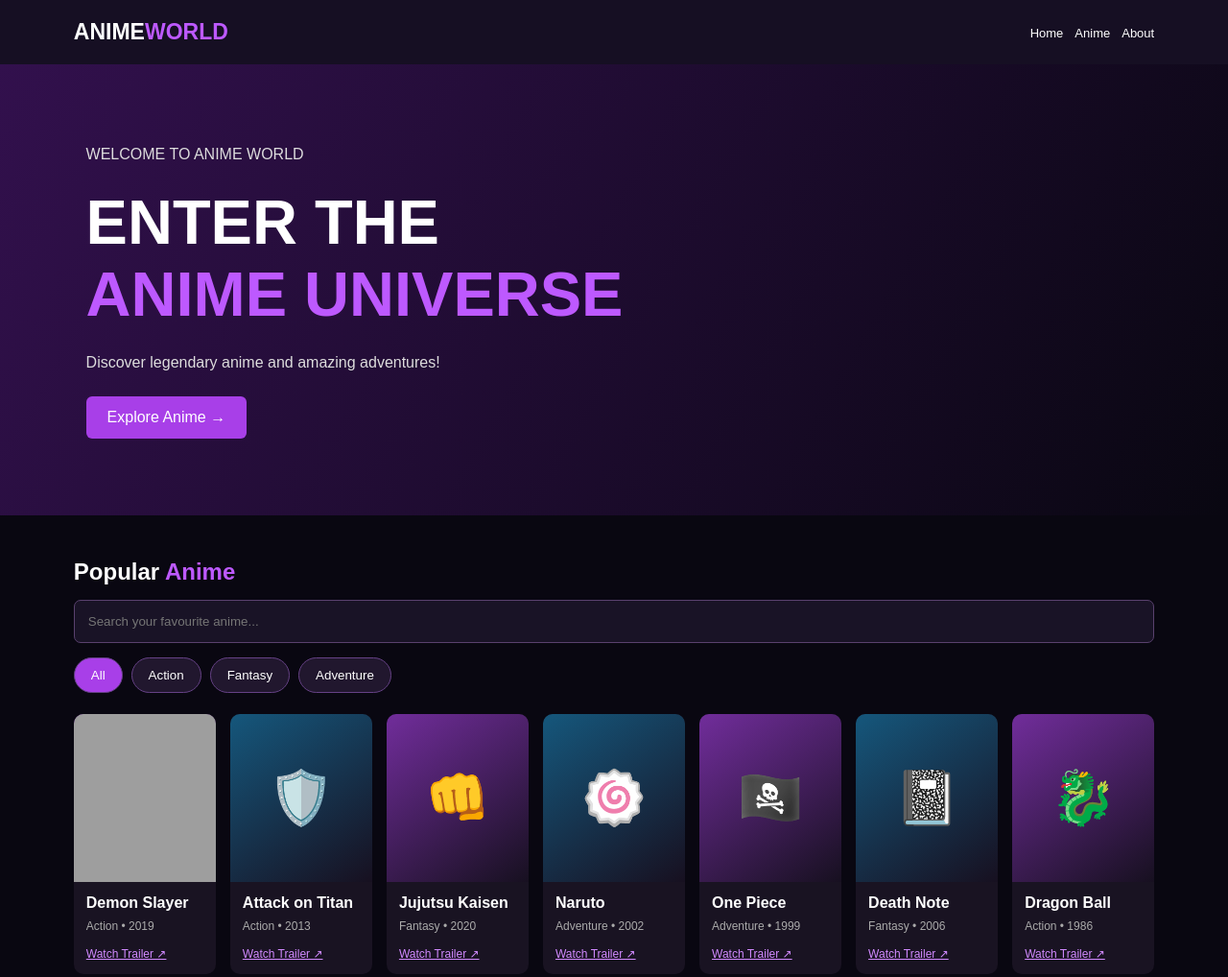
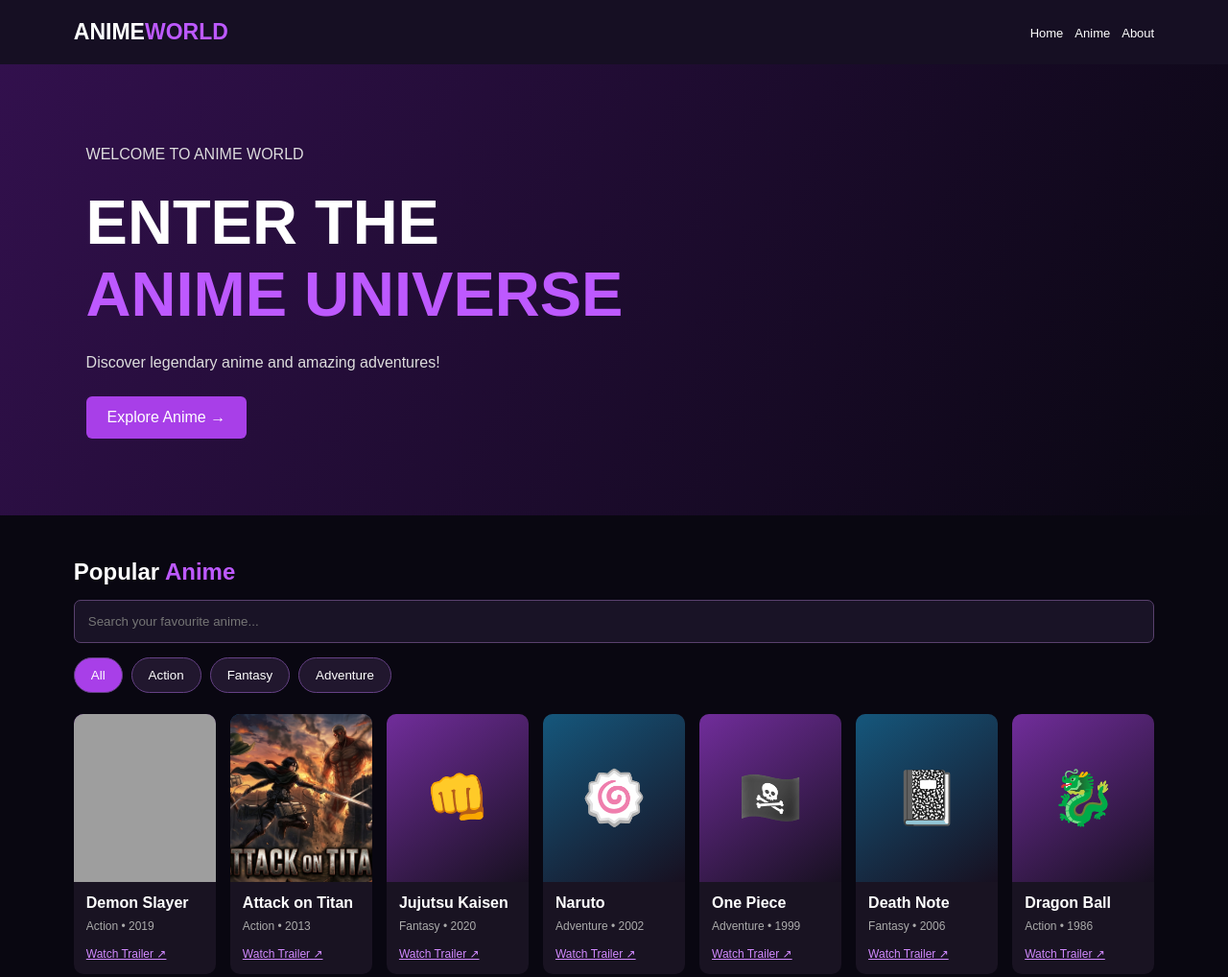
Before and after one commit to pbalvant495-web/anime-world, a plain HTML site: page index.html in a window 1280 px wide. Shown: the top 1018 px of the page at 96% size. Drawn offline with Linux system fonts and the light colour scheme; grey boxes are pictures that could not be loaded.

Commit message:
Add image for 'Attack on Titan' in card display

```diff
--- a/index.html
+++ b/index.html
@@ -84,7 +84,7 @@ const q=search.value.toLowerCase();
 const result=anime.filter(a=>a[0].toLowerCase().includes(q)&&(category==="All"||a[1]===category));
 grid.innerHTML=result.map(a=>`
 <div class="card">
-<div class="poster">${a[0]==="Demon Slayer" ? '<img src="file_0000000092ec8211b521c1bfd2264619.png" style="width:100%;height:100%;object-fit:cover;">' : a[3]}</div>
+<div class="poster">${a[0]==="Demon Slayer" ? '<img src="file_0000000092ec8211b521c1bfd2264619.png" style="width:100%;height:100%;object-fit:cover;">' : a[0]==="Attack on Titan" ? '<img src="image_c2d88a58.jpg" style="width:100%;height:100%;object-fit:cover;">' : a[3]}</div>
 <div class="info">
 <h3>${a[0]}</h3>
 <p>${a[1]} • ${a[2]}</p>
```
